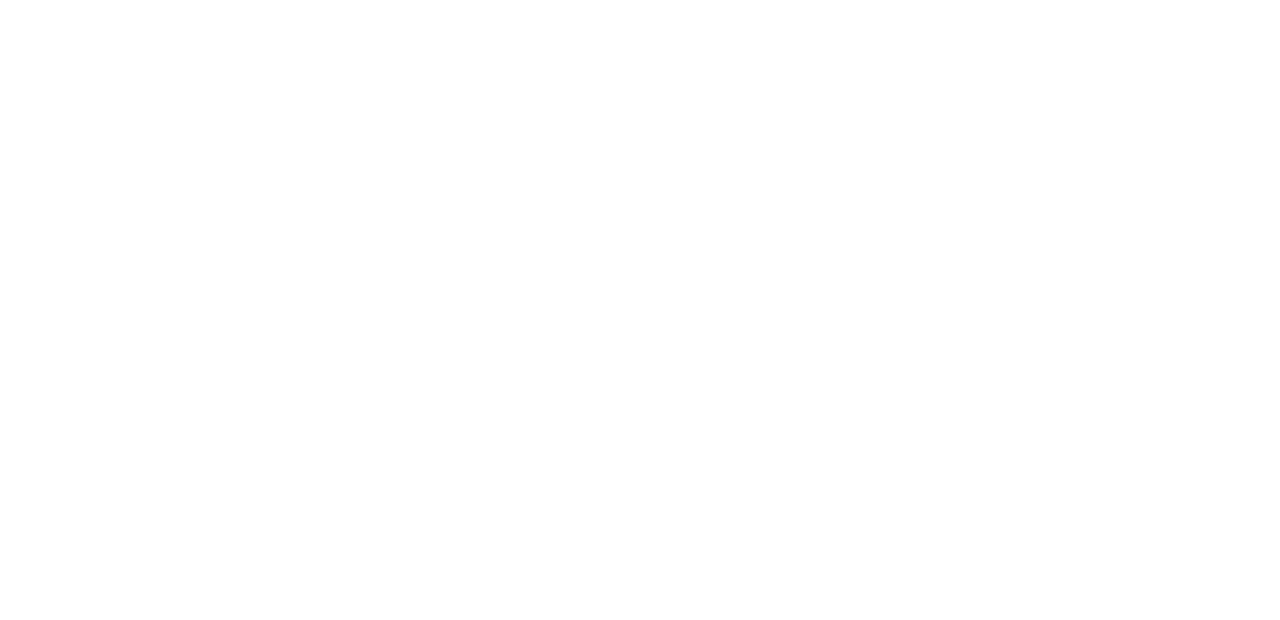
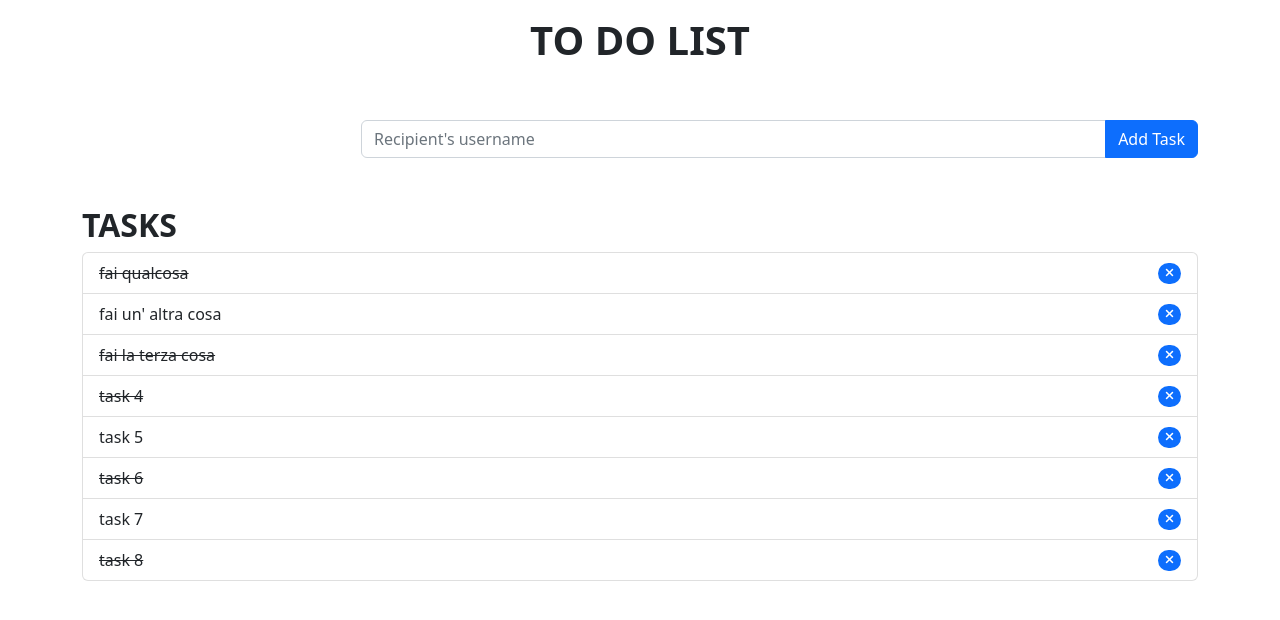
Before and after one commit to HadolphMercogliano/vue-todolist, a plain HTML site: page index.html in a window 1280 px wide. Drawn offline with nearby package versions, Linux system fonts and the light colour scheme.

Commit message:
milestone 1 +2 done

```diff
--- a/index.html
+++ b/index.html
@@ -2,11 +2,19 @@
 <html lang="en">
   <head>
     <meta charset="UTF-8" />
-    <meta http-equiv="X-UA-Compatible" content="IE=edge" />
-    <meta name="viewport" content="width=device-width, initial-scale=1.0" />
+    <meta
+      http-equiv="X-UA-Compatible"
+      content="IE=edge" />
+    <meta
+      name="viewport"
+      content="width=device-width, initial-scale=1.0" />
 
-    <meta name="Description" content="" />
-    <meta name="Author" content="Hadolph Mercogliano" />
+    <meta
+      name="Description"
+      content="" />
+    <meta
+      name="Author"
+      content="Hadolph Mercogliano" />
 
     <!-- LINK FONTAWESOME -->
     <link
@@ -14,36 +22,79 @@
       href="https://cdnjs.cloudflare.com/ajax/libs/font-awesome/6.2.1/css/all.min.css"
       integrity="sha512-MV7K8+y+gLIBoVD59lQIYicR65iaqukzvf/nwasF0nqhPay5w/9lJmVM2hMDcnK1OnMGCdVK+iQrJ7lzPJQd1w=="
       crossorigin="anonymous"
-      referrerpolicy="no-referrer"
-    />
+      referrerpolicy="no-referrer" />
 
     <!-- LINK BOOTSTRAP -->
     <link
       href="https://cdn.jsdelivr.net/npm/bootstrap@5.2.3/dist/css/bootstrap.min.css"
       rel="stylesheet"
       integrity="sha384-rbsA2VBKQhggwzxH7pPCaAqO46MgnOM80zW1RWuH61DGLwZJEdK2Kadq2F9CUG65"
-      crossorigin="anonymous"
-    />
+      crossorigin="anonymous" />
     <script
       src="https://cdn.jsdelivr.net/npm/bootstrap@5.3.0-alpha1/dist/js/bootstrap.bundle.min.js"
       integrity="sha384-w76AqPfDkMBDXo30jS1Sgez6pr3x5MlQ1ZAGC+nuZB+EYdgRZgiwxhTBTkF7CXvN"
       crossorigin="anonymous"
-      defer
-    ></script>
+      defer></script>
+    <!-- CUSTOM CSS -->
+    <link
+      rel="stylesheet"
+      href="./css/style.css" />
 
     <!-- LINK VUE.JS -->
     <script src="https://unpkg.com/vue@3/dist/vue.global.js"></script>
 
-    <!-- CUSTOM CSS -->
-    <link rel="stylesheet" href="./css/style.css" />
+    <!-- LINK JAVASCRIPT -->
+    <script
+      type="text/javascript"
+      src="./js/main.js"
+      defer></script>
 
-    <!-- LINK JAVASCRIPT -->
-    <script type="text/javascript" src="./js/main.js" defer></script>
-
-    <title>Document</title>
+    <title>TO VUE LIST</title>
   </head>
 
   <body>
-    <div id="root"></div>
+    <div id="root">
+      <div class="container">
+        <!-- TITOLO E ADD TASK  -->
+        <section class="d-flex flex-column align-items-center">
+          <h1 class="fw-semibold mt-3">TO DO LIST</h1>
+
+          <div class="input-group my-5 w-75 align-self-end">
+            <input
+              type="text"
+              class="form-control"
+              placeholder="Recipient's username"
+              aria-label="Recipient's username"
+              aria-describedby="button-addon2" />
+
+            <button
+              class="btn btn-primary"
+              type="button"
+              id="button-addon2">
+              Add Task
+            </button>
+          </div>
+        </section>
+
+        <!-- TASK LIST -->
+        <section class="">
+          <h2 class="fw-semibold">TASKS</h2>
+
+          <ul class="list-group">
+            <li
+              v-for="(task, index) of tasks"
+              :class="(tasks[index].done) ? 'text-decoration-line-through' : ''"
+              class="list-group-item d-flex justify-content-between align-items-center">
+              {{tasks[index].task}}
+              <span
+                @click="removeTask(index)"
+                class="badge bg-primary rounded-pill">
+                <i class="fa-solid fa-xmark"></i>
+              </span>
+            </li>
+          </ul>
+        </section>
+      </div>
+    </div>
   </body>
 </html>
--- a/js/main.js
+++ b/js/main.js
@@ -0,0 +1,71 @@
+// Rifare l'esercizio della to do list.
+// Questa volta però ogni todo sarà un oggetto, formato da due proprietà:
+// - text, una stringa che indica il testo del todo
+// - done, un booleano (true/false) che indica se il todo è stato fatto oppure no
+
+// **MILESTONE 1**
+// * Stampare all'interno di una lista HTML un item per ogni todo.
+// * Se la proprietà done è uguale a true, visualizzare il testo del todo sbarrato.
+
+//  **MILESTONE 2**
+// * Visualizzare a fianco ad ogni item una "x":
+// * cliccando su di essa, il todo viene rimosso dalla lista.
+
+// TODO **MILESTONE 3**
+// *Predisporre un campo di input testuale e un pulsante "aggiungi":
+// cliccando sul pulsante, il testo digitato viene letto e utilizzato per creare un nuovo todo, che quindi viene aggiunto alla lista dei todo esistenti.
+
+// TODO **Bonus:**
+// 1- oltre al click sul pulsante, intercettare anche il tasto ENTER per aggiungere il todo alla lista
+
+// 2- cliccando sul testo dell'item, invertire il valore della proprietà done del todo corrispondente (se done era uguale a false, impostare true e viceversa)
+
+const myapp = Vue.createApp({
+  data() {
+    return {
+      message: "hello",
+      tasks: [
+        {
+          task: "fai qualcosa",
+          done: true,
+        },
+        {
+          task: "fai un' altra cosa",
+          done: false,
+        },
+        {
+          task: "fai la terza cosa",
+          done: true,
+        },
+        {
+          task: "task 4",
+          done: true,
+        },
+        {
+          task: "task 5",
+          done: false,
+        },
+        {
+          task: "task 6",
+          done: true,
+        },
+        {
+          task: "task 7",
+          done: false,
+        },
+        {
+          task: "task 8",
+          done: true,
+        },
+      ],
+    };
+  },
+
+  methods: {
+    removeTask(index) {
+      console.log("sono il remove task");
+      this.tasks.splice(index, 1);
+    },
+  },
+});
+myapp.mount("#root");
```
